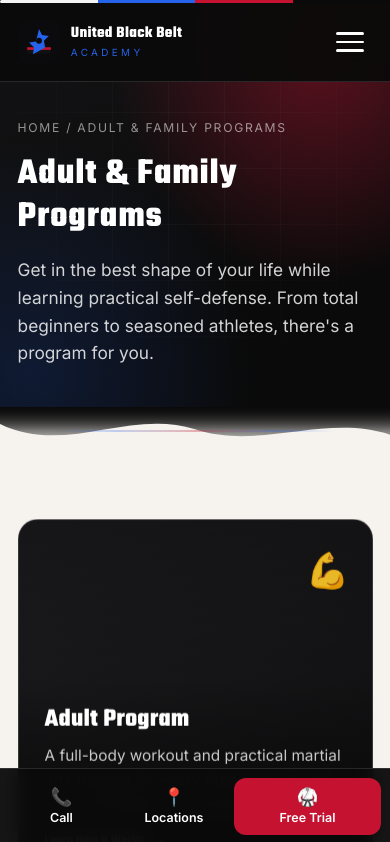
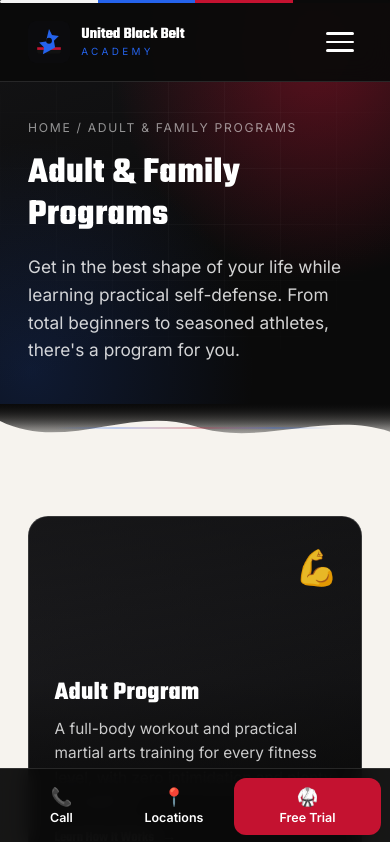
Before and after one commit to FuzzyAges14/UBBA_Web, a React (Vite) app: page /programs/adult in a window 390 px wide. Shown: the top 842 px of the page. Built offline with nearby package versions, Linux system fonts and the light colour scheme.

Commit message:
Inset mobile titles from edges; enlarge home title; red Black
Widen narrow-viewport side gutters so hero copy is not edge-hugging,
bump the home hero title size on mobile, and color “Black” red in the
home page brand title only.

Co-authored-by: FuzzyAges14 <FuzzyAges14@users.noreply.github.com>

```diff
--- a/src/index.css
+++ b/src/index.css
@@ -122,7 +122,7 @@ button {
   width: 100%;
   max-width: var(--maxw);
   margin: 0 auto;
-  padding: 0 clamp(1.1rem, 4vw, 2.4rem);
+  padding: 0 clamp(1.25rem, 5vw, 2.4rem);
 }
 
 .section {
@@ -819,6 +819,9 @@ button {
 .hero h1 .accent {
   color: var(--blue-soft);
 }
+.hero h1 .accent--red {
+  color: var(--red-2);
+}
 .hero__tagline {
   margin-top: 1.2rem;
   font-family: var(--font-display);
@@ -874,45 +877,60 @@ button {
   gap: 0.4rem;
 }
 
-/* Phone / narrow windows: give display titles more air so wraps don't feel cramped */
+/* Phone / narrow windows: keep titles & content inset from the side edges */
 @media (max-width: 720px) {
+  .container {
+    padding-left: max(1.5rem, env(safe-area-inset-left, 0px) + 1.25rem);
+    padding-right: max(1.5rem, env(safe-area-inset-right, 0px) + 1.25rem);
+  }
   .hero h1 {
-    font-size: clamp(2.15rem, 8vw, 3.25rem);
-    letter-spacing: 0.06em;
-    line-height: 1.42;
-  }
-  .hero__tagline {
-    margin-top: 1.4rem;
+    font-size: clamp(1.95rem, 7.2vw, 2.75rem);
     letter-spacing: 0.03em;
     line-height: 1.28;
+    max-width: 10.5em;
+  }
+  .hero__tagline {
+    font-size: clamp(1.1rem, 4.2vw, 1.45rem);
+    line-height: 1.22;
+    max-width: 18ch;
+  }
+  .hero__sub {
+    font-size: 1.02rem;
+    max-width: 36ch;
+  }
+  .hero__actions {
+    gap: 0.75rem;
+  }
+  .hero__actions .btn--lg {
+    padding-left: 1.35rem;
+    padding-right: 1.35rem;
   }
   .section-title {
-    font-size: clamp(2rem, 7.2vw, 2.75rem);
-    letter-spacing: 0.02em;
-    line-height: 1.16;
+    font-size: clamp(1.85rem, 6.5vw, 2.45rem);
+    line-height: 1.12;
+    max-width: 18ch;
   }
   .page-hero h1 {
-    letter-spacing: 0.02em;
-    line-height: 1.16;
+    font-size: clamp(1.85rem, 6.6vw, 2.6rem);
+    line-height: 1.12;
   }
   .j4k-hero__brand {
-    letter-spacing: 0.04em;
-    line-height: 1.28;
-  }
-  .j4k-hero h1 {
-    letter-spacing: 0.02em;
-    line-height: 1.18;
-  }
+    font-size: clamp(1.15rem, 4vw, 1.6rem);
+    max-width: 14ch;
+  }
+  .j4k-hero h1,
   .j4k-hero--splash h1 {
-    font-size: clamp(2.1rem, 8vw, 3.2rem);
-    letter-spacing: 0.05em;
-    line-height: 1.38;
-  }
-  .brand__name {
-    letter-spacing: 0.02em;
-  }
-  .brand__text {
-    line-height: 1.15;
+    font-size: clamp(1.7rem, 6.4vw, 2.4rem);
+    letter-spacing: 0.03em;
+    line-height: 1.22;
+    max-width: 11em;
+  }
+}
+
+@media (max-width: 420px) {
+  .container {
+    padding-left: max(1.75rem, env(safe-area-inset-left, 0px) + 1.35rem);
+    padding-right: max(1.75rem, env(safe-area-inset-right, 0px) + 1.35rem);
   }
 }
 
@@ -2623,9 +2641,6 @@ button {
     margin-top: 1.5rem;
     gap: 1.5rem;
   }
-  .j4k-hero h1 {
-    max-width: none;
-  }
   .fun-sticker {
     width: 3.6rem;
     height: 3.6rem;
--- a/src/pages/Home.tsx
+++ b/src/pages/Home.tsx
@@ -68,7 +68,8 @@ export default function Home() {
             📍 Allendale &amp; Midland Park, NJ
           </motion.span>
           <motion.h1 initial="hidden" animate="show" custom={1} variants={fadeUp}>
-            United Black <span className="accent">Belt</span> Academy
+            United <span className="accent accent--red">Black</span>{' '}
+            <span className="accent">Belt</span> Academy
           </motion.h1>
           <motion.h2
             className="hero__tagline"
```
